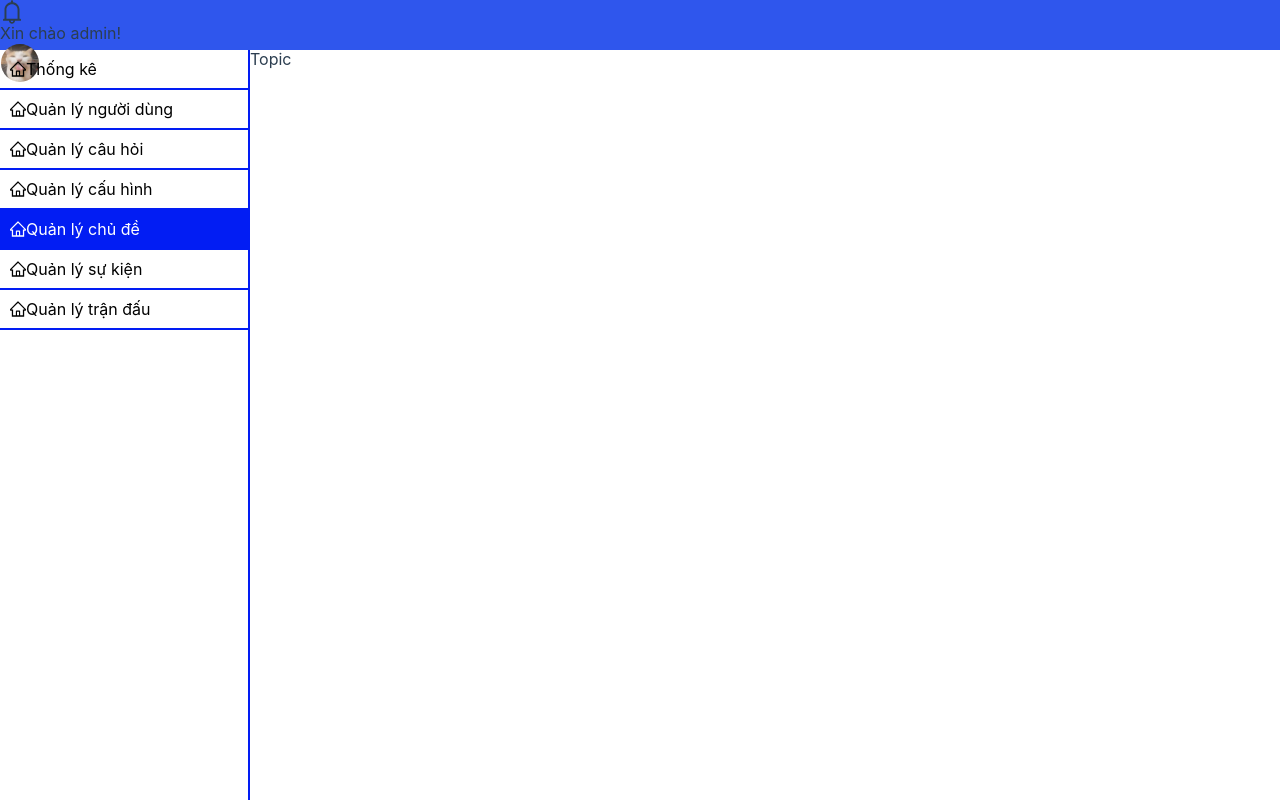
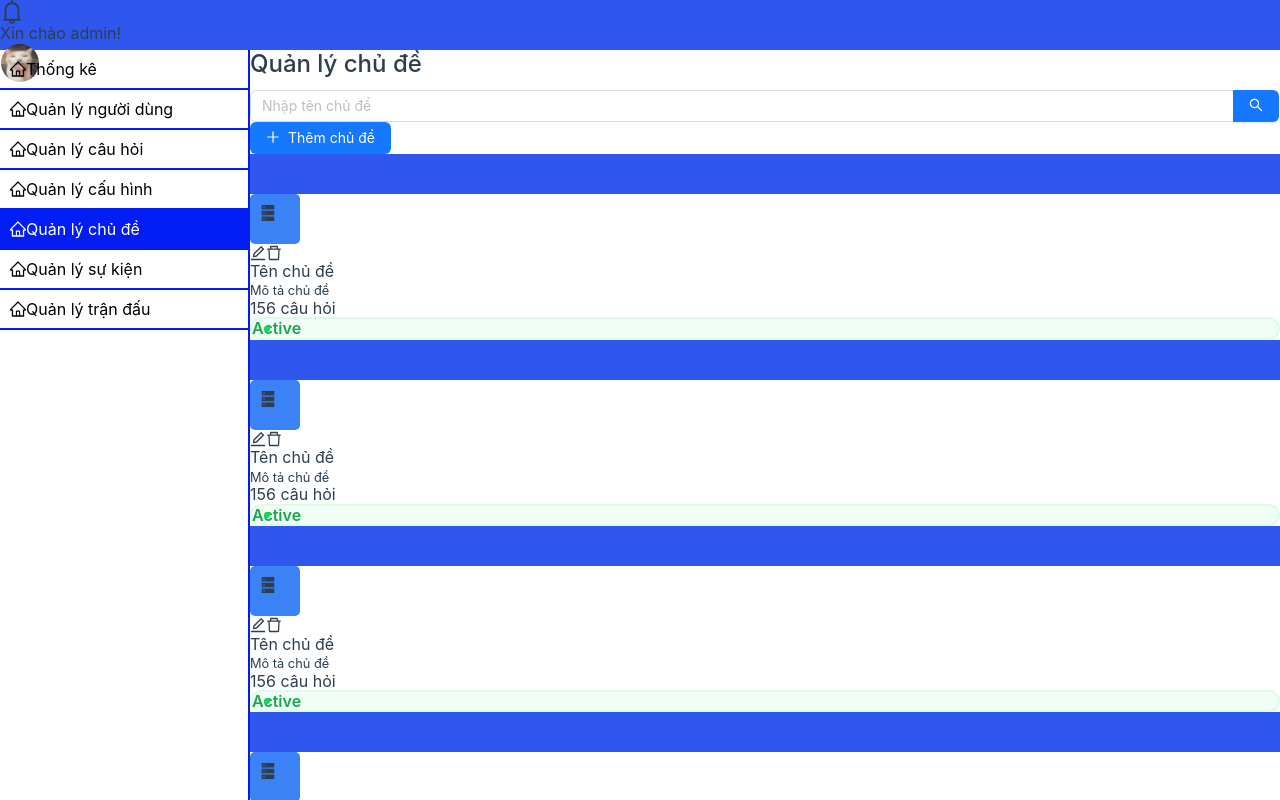
Before and after one commit to zg04ckpt/BTL_MOBILE_N7, a Vue app in the folder web/: page /topics in a window 1280 px wide. Built offline with nearby package versions, Linux system fonts and the light colour scheme.

Commit message:
add manage topic page

```diff
--- a/web/src/views/QuestionsView.vue
+++ b/web/src/views/QuestionsView.vue
@@ -1,6 +1,6 @@
 <script lang="ts" setup>
     import TableItemActionComponent from '@/components/TableItemActionComponent.vue';
-    import { UploadOutlined, PlusOutlined, DeleteOutlined } from '@ant-design/icons-vue';
+    import { UploadOutlined, DeleteOutlined } from '@ant-design/icons-vue';
     import { computed, h, ref } from 'vue';
 
     const key = ref<string>('');
@@ -15,7 +15,7 @@
             title: 'ID',
             dataIndex: 'id',
             key: 'id',
-            width: 80
+            width: 50
         },
         {
             title: 'Nội dung câu hỏi',
@@ -121,19 +121,9 @@
     <div class="d-flex align-items-center mb-3">
         <h2>Quản lý câu hỏi</h2>
         <div class="flex-fill"></div>
-
-        <a-button class="me-2">
-            <template #icon>
-                <UploadOutlined />
-            </template>
-            Import Excel
-        </a-button>
-
         <a-button type="primary">
-            <template #icon>
-                <PlusOutlined />
-            </template>
-            Thêm câu hỏi
+            <UploadOutlined />
+            Thêm câu hỏi bằng Excel
         </a-button>
 
     </div>
--- a/web/src/views/TopicsView.vue
+++ b/web/src/views/TopicsView.vue
@@ -1,3 +1,205 @@
+<script lang="ts" setup>
+    import { EditOutlined, DatabaseFilled, DeleteOutlined, PlusOutlined } from '@ant-design/icons-vue';
+    import { ref } from 'vue';
+
+    const key = ref<string>('');
+</script>
+
 <template >
-    <div>Topic</div>
+    <!-- Title + Action -->
+    <div class="d-flex align-items-center mb-3">
+        <h2>Quản lý chủ đề</h2>
+        <div class="flex-fill"></div>
+
+        <a-input-search
+            class="w-25 me-3"
+            v-model:value="key"
+            placeholder="Nhập tên chủ đề"
+            loading:value="false"
+            enter-button/>
+
+        <a-button type="primary">
+            <PlusOutlined />
+            Thêm chủ đề
+        </a-button>
+
+    </div>
+
+    <div class="row g-3">
+
+        <div class="col-3">
+            <div class="card card-body p-0 overflow-hidden d-flex">
+                <div class="w-100 box-header" style="height: 40px;"></div>
+                <div class="p-3">
+                    <div class="d-flex align-items-start">
+                        <div class="header-icon d-flex justify-content-center align-items-center text-white">
+                            <DatabaseFilled class="fs-4"/>
+                        </div>
+                        <div class="flex-fill"></div>
+                        <EditOutlined class="icon-button"/>
+                        <DeleteOutlined class="icon-button ms-2"/>
+
+                    </div>
+                    <div class="d-flex flex-column">
+                        <div class="fw-bold mt-1">Tên chủ đề</div>
+                        <small class="text-secondary">Mô tả chủ đề</small>
+                    </div>
+                    <div class="d-flex mt-1">
+                        <div class="px-3 py-1 rounded-3 bg-secondary-subtle text-black">156 câu hỏi</div>
+                    </div>
+                    <div class="d-flex justify-content-end">
+                        <div class="status-tag ps-4 pe-3 py-1">Active</div>
+                    </div>
+                </div>
+            </div>
+        </div>
+
+                <div class="col-3">
+            <div class="card card-body p-0 overflow-hidden d-flex">
+                <div class="w-100 box-header" style="height: 40px;"></div>
+                <div class="p-3">
+                    <div class="d-flex align-items-start">
+                        <div class="header-icon d-flex justify-content-center align-items-center text-white">
+                            <DatabaseFilled class="fs-4"/>
+                        </div>
+                        <div class="flex-fill"></div>
+                        <EditOutlined class="icon-button"/>
+                        <DeleteOutlined class="icon-button ms-2"/>
+
+                    </div>
+                    <div class="d-flex flex-column">
+                        <div class="fw-bold mt-1">Tên chủ đề</div>
+                        <small class="text-secondary">Mô tả chủ đề</small>
+                    </div>
+                    <div class="d-flex mt-1">
+                        <div class="px-3 py-1 rounded-3 bg-secondary-subtle text-black">156 câu hỏi</div>
+                    </div>
+                    <div class="d-flex justify-content-end">
+                        <div class="status-tag ps-4 pe-3 py-1">Active</div>
+                    </div>
+                </div>
+            </div>
+        </div>
+
+                <div class="col-3">
+            <div class="card card-body p-0 overflow-hidden d-flex">
+                <div class="w-100 box-header" style="height: 40px;"></div>
+                <div class="p-3">
+                    <div class="d-flex align-items-start">
+                        <div class="header-icon d-flex justify-content-center align-items-center text-white">
+                            <DatabaseFilled class="fs-4"/>
+                        </div>
+                        <div class="flex-fill"></div>
+                        <EditOutlined class="icon-button"/>
+                        <DeleteOutlined class="icon-button ms-2"/>
+
+                    </div>
+                    <div class="d-flex flex-column">
+                        <div class="fw-bold mt-1">Tên chủ đề</div>
+                        <small class="text-secondary">Mô tả chủ đề</small>
+                    </div>
+                    <div class="d-flex mt-1">
+                        <div class="px-3 py-1 rounded-3 bg-secondary-subtle text-black">156 câu hỏi</div>
+                    </div>
+                    <div class="d-flex justify-content-end">
+                        <div class="status-tag ps-4 pe-3 py-1">Active</div>
+                    </div>
+                </div>
+            </div>
+        </div>
+
+                <div class="col-3">
+            <div class="card card-body p-0 overflow-hidden d-flex">
+                <div class="w-100 box-header" style="height: 40px;"></div>
+                <div class="p-3">
+                    <div class="d-flex align-items-start">
+                        <div class="header-icon d-flex justify-content-center align-items-center text-white">
+                            <DatabaseFilled class="fs-4"/>
+                        </div>
+                        <div class="flex-fill"></div>
+                        <EditOutlined class="icon-button"/>
+                        <DeleteOutlined class="icon-button ms-2"/>
+
+                    </div>
+                    <div class="d-flex flex-column">
+                        <div class="fw-bold mt-1">Tên chủ đề</div>
+                        <small class="text-secondary">Mô tả chủ đề</small>
+                    </div>
+                    <div class="d-flex mt-1">
+                        <div class="px-3 py-1 rounded-3 bg-secondary-subtle text-black">156 câu hỏi</div>
+                    </div>
+                    <div class="d-flex justify-content-end">
+                        <div class="status-tag ps-4 pe-3 py-1">Active</div>
+                    </div>
+                </div>
+            </div>
+        </div>
+
+                <div class="col-3">
+            <div class="card card-body p-0 overflow-hidden d-flex">
+                <div class="w-100 box-header" style="height: 40px;"></div>
+                <div class="p-3">
+                    <div class="d-flex align-items-start">
+                        <div class="header-icon d-flex justify-content-center align-items-center text-white">
+                            <DatabaseFilled class="fs-4"/>
+                        </div>
+                        <div class="flex-fill"></div>
+                        <EditOutlined class="icon-button"/>
+                        <DeleteOutlined class="icon-button ms-2"/>
+
+                    </div>
+                    <div class="d-flex flex-column">
+                        <div class="fw-bold mt-1">Tên chủ đề</div>
+                        <small class="text-secondary">Mô tả chủ đề</small>
+                    </div>
+                    <div class="d-flex mt-1">
+                        <div class="px-3 py-1 rounded-3 bg-secondary-subtle text-black">156 câu hỏi</div>
+                    </div>
+                    <div class="d-flex justify-content-end">
+                        <div class="status-tag ps-4 pe-3 py-1">Active</div>
+                    </div>
+                </div>
+            </div>
+        </div>
+
+    </div>
+
 </template>
+
+<style scoped>
+.status-tag {
+    background-color: #F0FDF4;
+    color: #1BA54E;
+    font-weight: 600;
+    border-radius: 25px;
+    border: 2px solid #DCFCE7;
+    position: relative;
+}
+.status-tag::before {
+    position: absolute;
+    content: "";
+    width: 6px;
+    height: 6px;
+    border-radius: 50%;
+    background-color: #0dda58;
+    top: 50%;
+    left: 15px;
+    transform: translate(-50%, -50%);
+}
+
+.box-header {
+    background-color: #2F56ED;
+}
+.header-icon {
+    width: 50px;
+    aspect-ratio: 1 / 1;
+    box-sizing: border-box;
+    padding: 10px;
+    background-color: #3B82F6;
+    border-radius: 5px;
+}
+.icon-button:hover {
+    cursor: pointer;
+    opacity: 0.5;
+}
+</style>
```
